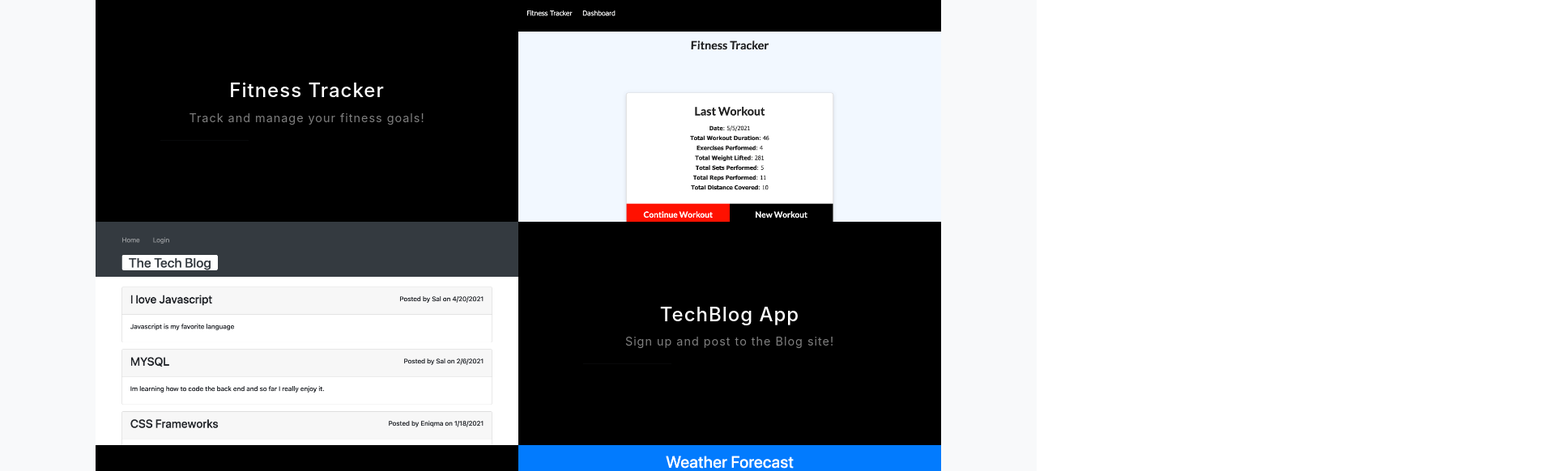
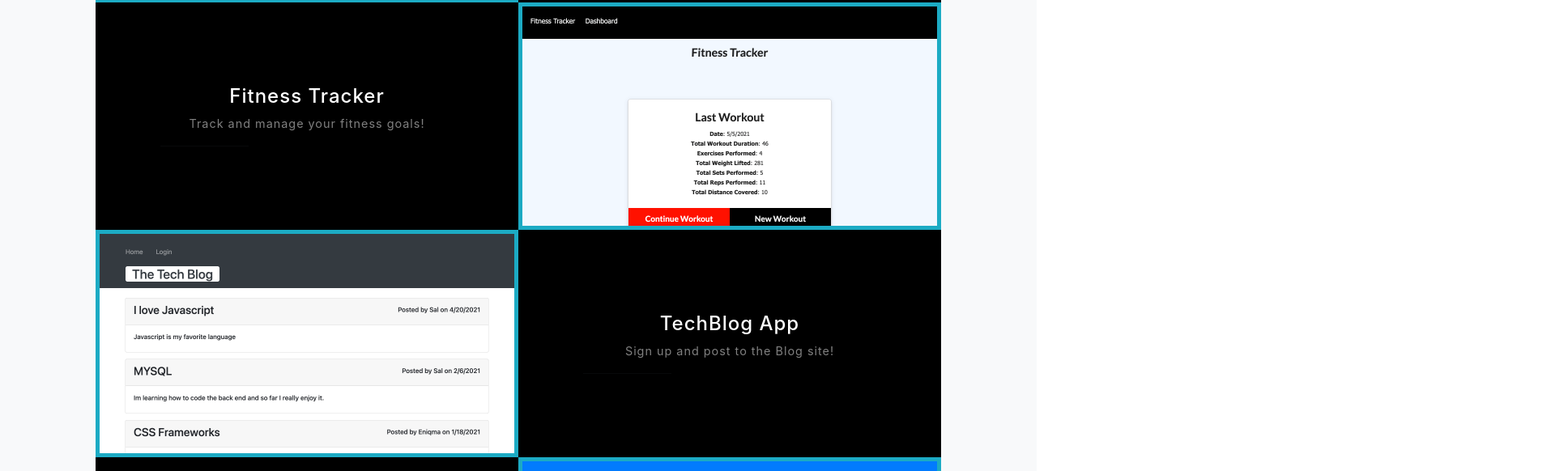
Before and after one commit to javierperez98/react_Portfolio, a React (Create React App) app: page / in a window 1280 px wide. Shown: the part 2434-3016 px from the top of the page at 81% size, 1920 px wide, since content can reach past the window. Built offline with nearby package versions, Linux system fonts and the light colour scheme.

Commit message:
added links for repos and webpage

```diff
--- a/src/componets/projects/cards.js
+++ b/src/componets/projects/cards.js
@@ -1,18 +1,35 @@
 import Fade from "react-reveal/Fade";
 
-function Card({ pic1, alt1, title1, dis1, pic2, alt2, title2, dis2 }) {
+function Card({
+	pic1,
+	alt1,
+	title1,
+	link1,
+	repo1,
+	dis1,
+	pic2,
+	alt2,
+	title2,
+	dis2,
+	link2,
+	repo2,
+}) {
 	return (
 		<>
 			<Fade right delay={500}>
 				<div className="row gx-0 mb-5 mb-lg-0 justify-content-center">
 					<div className="col-lg-6">
-						<img className="img-fluid" src={pic1} alt={alt1} />
+						<a href={link1} target="__blank">
+							<img className="img-fluid custom-border" src={pic1} alt={alt1} />
+						</a>
 					</div>
 					<div className="col-lg-6">
 						<div className="bg-black text-center h-100 project">
 							<div className="d-flex h-100">
 								<div className="project-text w-100 my-auto text-center text-lg-left">
-									<h4 className="text-white">{title1}</h4>
+									<a href={repo1} target="__blank">
+										<h4 className="text-white">{title1}</h4>
+									</a>
 									<p className="mb-0 text-white-50">{dis1}</p>
 									<hr className="d-none d-lg-block mb-0 ms-0" />
 								</div>
@@ -24,13 +41,17 @@ function Card({ pic1, alt1, title1, dis1, pic2, alt2, title2, dis2 }) {
 			<Fade left delay={500}>
 				<div className="row gx-0 justify-content-center">
 					<div className="col-lg-6">
-						<img className="img-fluid" src={pic2} alt={alt2} />
+						<a href={link2} target="__blank">
+							<img className="img-fluid custom-border" src={pic2} alt={alt2} />
+						</a>
 					</div>
 					<div className="col-lg-6 order-lg-first">
 						<div className="bg-black text-center h-100 project">
 							<div className="d-flex h-100">
 								<div className="project-text w-100 my-auto text-center text-lg-right">
-									<h4 className="text-white">{title2}</h4>
+									<a href={repo2} target="__blank">
+										<h4 className="text-white">{title2}</h4>
+									</a>
 									<p className="mb-0 text-white-50">{dis2}</p>
 									<hr className="d-none d-lg-block mb-0 me-0" />
 								</div>
--- a/src/componets/projects/index.js
+++ b/src/componets/projects/index.js
@@ -12,15 +12,19 @@ function Projects() {
 				<div className="row gx-0 mb-4 mb-lg-5 align-items-center">
 					<Fade left delay={500}>
 						<div className="col-xl-8 col-lg-7">
+							<a href={user.pro1.link} target="__blank">
 								<img
 									className="img-fluid mb-3 mb-lg-0"
 									src={user.pro1.pic}
 									alt={user.pro1.title}
 								/>
+							</a>
 						</div>
 						<div className="col-xl-4 col-lg-5">
 							<div className="featured-text text-center text-lg-left">
+								<a href={user.pro1.repo} target="__blank">
 									<h4>{user.pro1.title}</h4>
+								</a>
 								<p className="text-black-50 mb-0">{user.pro1.dis}</p>
 							</div>
 						</div>
@@ -30,21 +34,29 @@ function Projects() {
 					pic1={user.pro2.pic}
 					alt1={user.pro2.title}
 					title1={user.pro2.title}
+					link1={user.pro2.link}
+					repo1={user.pro2.repo}
 					dis1={user.pro2.dis}
 					pic2={user.pro3.pic}
 					alt2={user.pro3.title}
 					title2={user.pro3.title}
 					dis2={user.pro3.dis}
+					link2={user.pro3.link}
+					repo2={user.pro3.repo}
 				/>
 				<Card
 					pic1={user.pro4.pic}
 					alt1={user.pro4.title}
 					title1={user.pro4.title}
 					dis1={user.pro4.dis}
+					link1={user.pro4.link}
+					repo1={user.pro4.repo}
 					pic2={user.pro5.pic}
 					alt2={user.pro5.title}
 					title2={user.pro5.title}
 					dis2={user.pro5.dis}
+					link2={user.pro5.link}
+					repo2={user.pro5.repo}
 				/>
 			</div>
 		</section>
```
Lines whose indentation alone changed are shown as unchanged.
